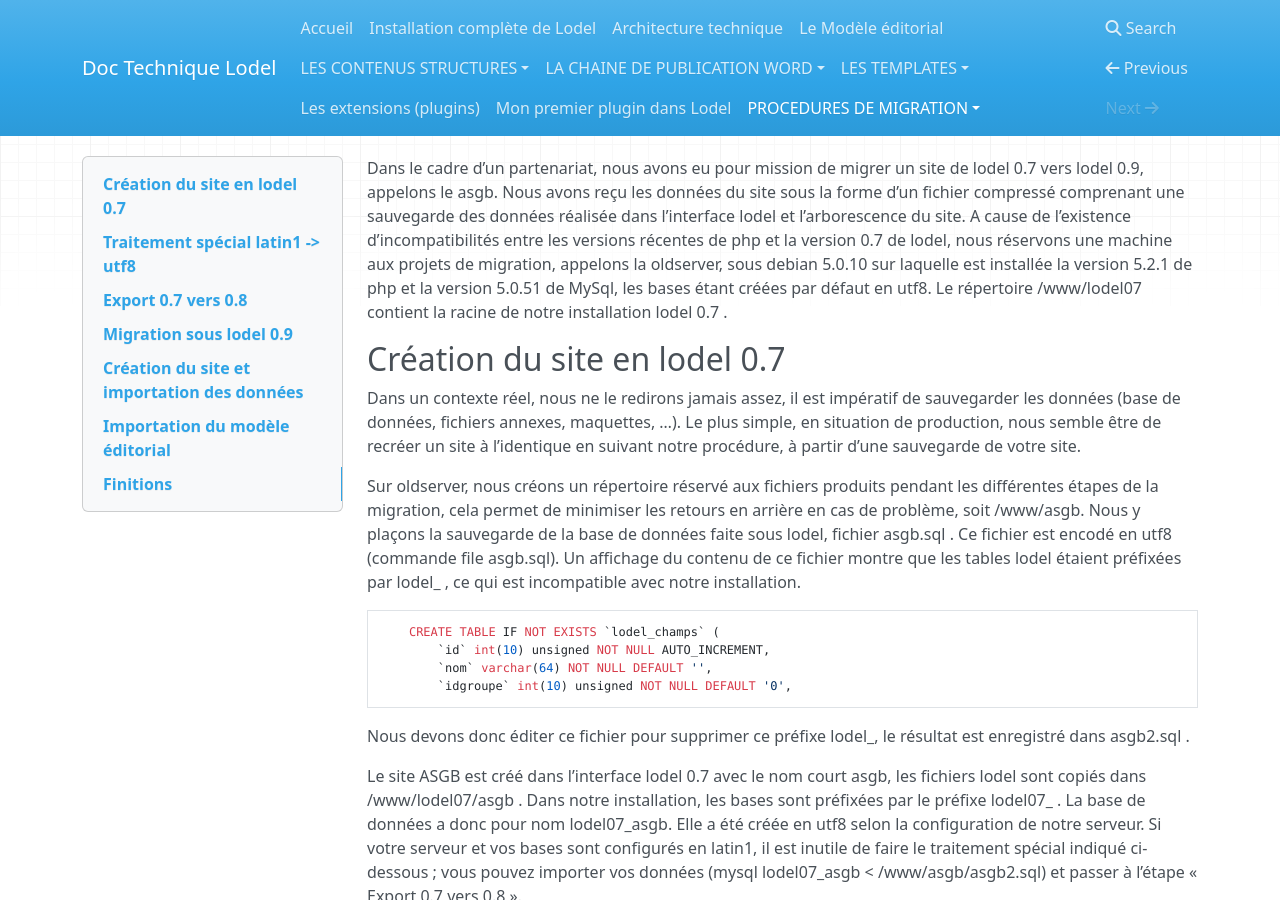
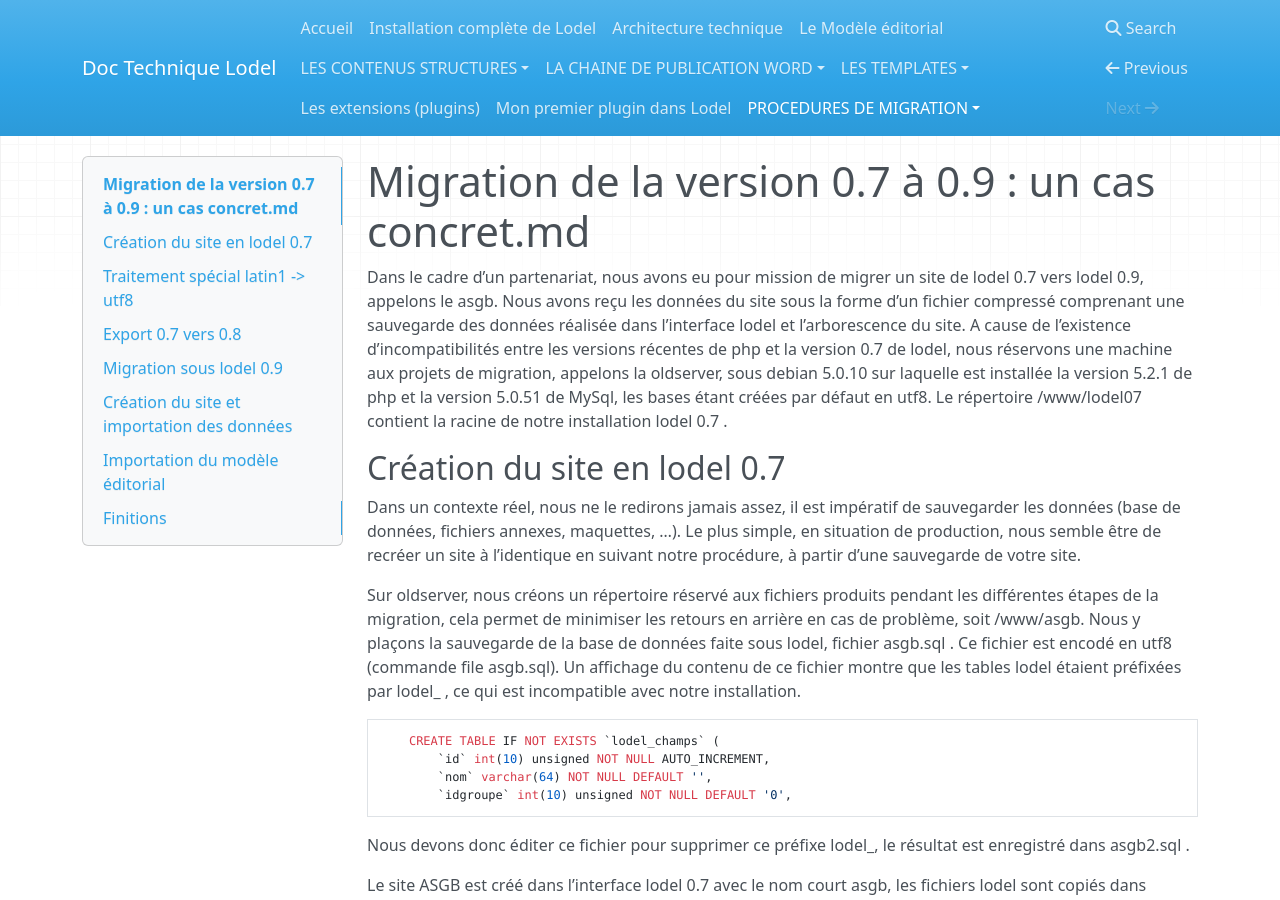
Before and after one commit to ValentinGeorgesDubost/Doc-Lodel, an MkDocs documentation site: the page built from docs/Historique/Migration de la version 0.7 à 0.9 : un cas concret.md, in a window 1280 px wide and 900 px high. Built offline with MkDocs 1.6.1, drawn with Linux system fonts in a browser that asks for light colours; nearby versions of some CDN libraries; old or Windows-style settings are respelled for this version of MkDocs.

Commit message:
Update Migration de la version 0.7 à 0.9 : un cas concret.md

```diff
--- a/docs/Historique/Migration de la version 0.7 à 0.9 : un cas concret.md
+++ b/docs/Historique/Migration de la version 0.7 à 0.9 : un cas concret.md
@@ -1,3 +1,6 @@
+Migration de la version 0.7 à 0.9 : un cas concret.md
+=====================================================
+
 Dans le cadre d’un partenariat, nous avons eu pour mission de migrer un site de lodel 0.7 vers lodel 0.9, appelons le asgb. Nous avons reçu les données du site sous la forme d’un fichier compressé comprenant une sauvegarde des données réalisée dans l’interface lodel et l’arborescence du site. A cause de l’existence d’incompatibilités entre les versions récentes de php et la version 0.7 de lodel, nous réservons une machine aux projets de migration, appelons la oldserver, sous debian 5.0.10 sur laquelle est installée la version 5.2.1 de php et la version 5.0.51 de MySql, les bases étant créées par défaut en utf8. Le répertoire /www/lodel07 contient la racine de notre installation lodel 0.7 .
 
 
```
